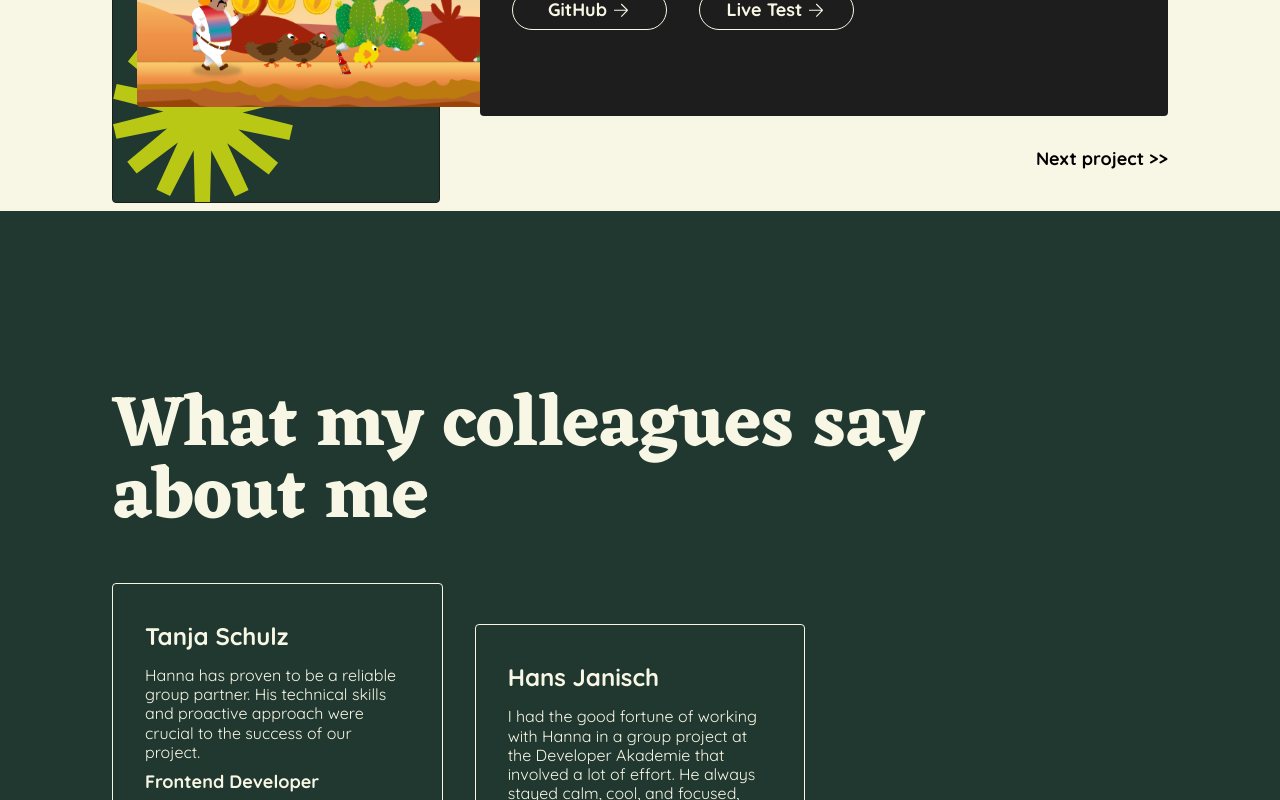
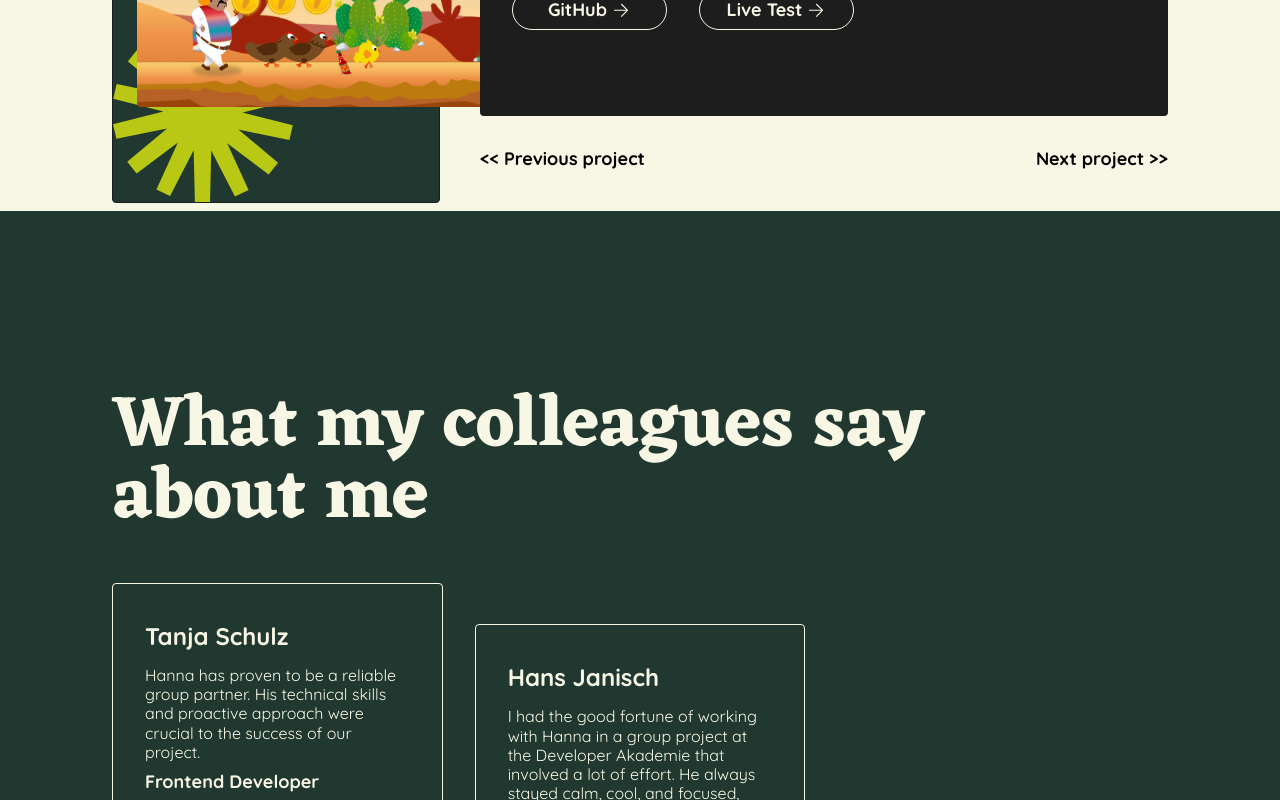
Before and after one commit to AnikaMayer/Portfolio, an Angular app: page / in a window 1280 px wide. Shown: the part 2989-3789 px from the top of the page. Built offline with nearby package versions, Linux system fonts and the light colour scheme.

Commit message:
refactor: changed buttons project-section to circular-mode

```diff
--- a/src/app/pages/main/main-components/projects/projects.html
+++ b/src/app/pages/main/main-components/projects/projects.html
@@ -106,16 +106,12 @@
           </div>
         </div>
         <div class="projects__navBtn">
-          @if (!firstProject()) {
           <button class="projects__navBtn--prev" (click)="prevProject()">
             &lt;&lt; Previous project
           </button>
-          }
-          @if (!lastProject()) {
           <button class="projects__navBtn--next" (click)="nextProject()">
             Next project &gt;&gt;
           </button>
-          }
         </div>
       </div>
     </div>
--- a/src/app/pages/main/main-components/projects/projects.ts
+++ b/src/app/pages/main/main-components/projects/projects.ts
@@ -57,13 +57,15 @@ export class Projects {
   lastProject = computed(() => this.currentIndex() === this.projectList.length - 1); // next-Btn deaktivieren, wenn index vom letzten Objekt
 
   prevProject() {
-    if (!this.firstProject()) {
-      this.currentIndex.update((i) => i - 1);
-    }
+    if (this.currentIndex() === 0) {
+      this.currentIndex.set(this.projectList.length - 1);
+    } else [this.currentIndex.update((i) => i - 1)];
   }
 
   nextProject() {
-    if (!this.lastProject()) {
+    if (this.currentIndex() === this.projectList.length - 1) {
+      this.currentIndex.set(0);
+    } else {
       this.currentIndex.update((i) => i + 1);
     }
   }
```
Lines whose indentation alone changed are shown as unchanged.
